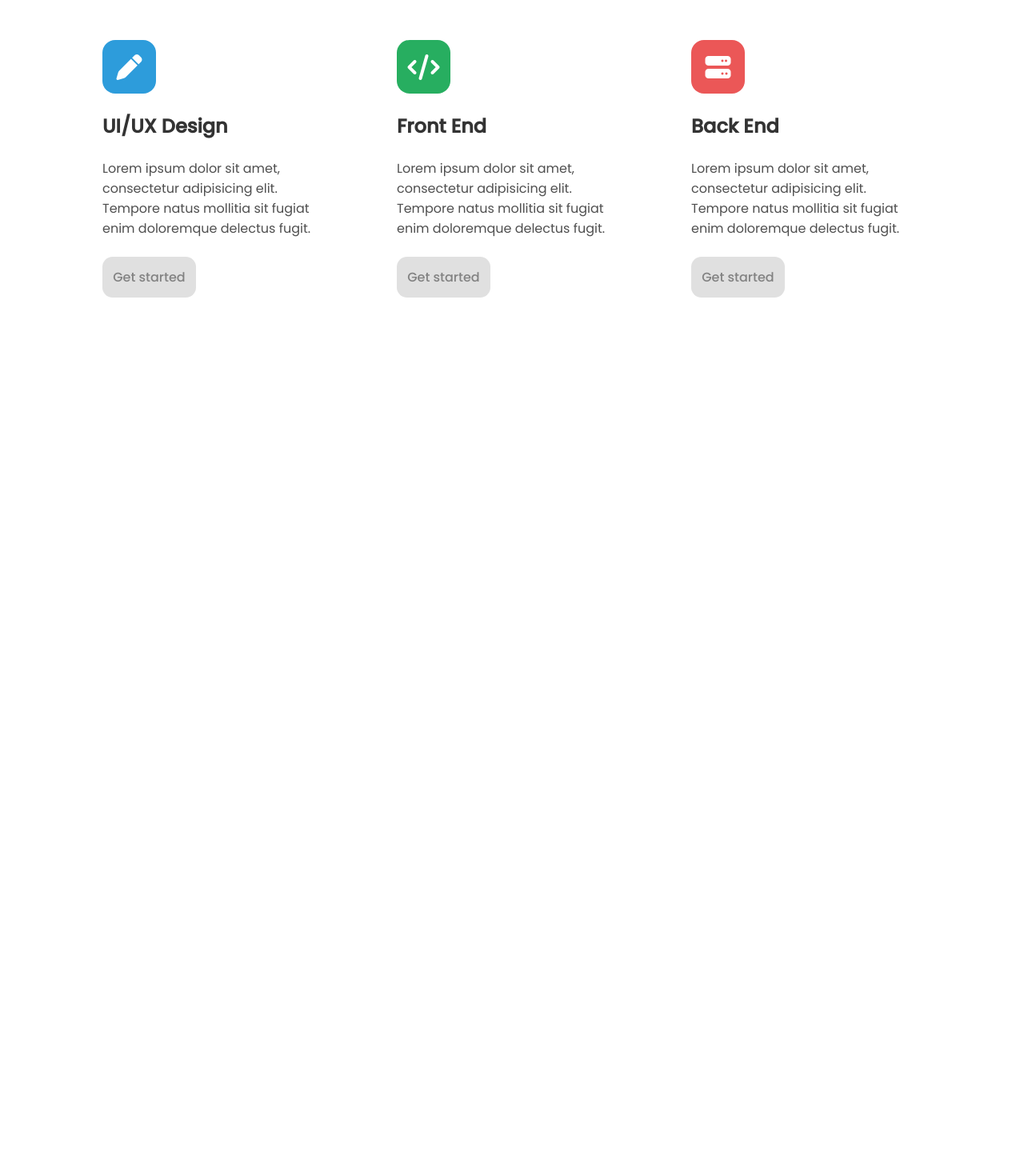
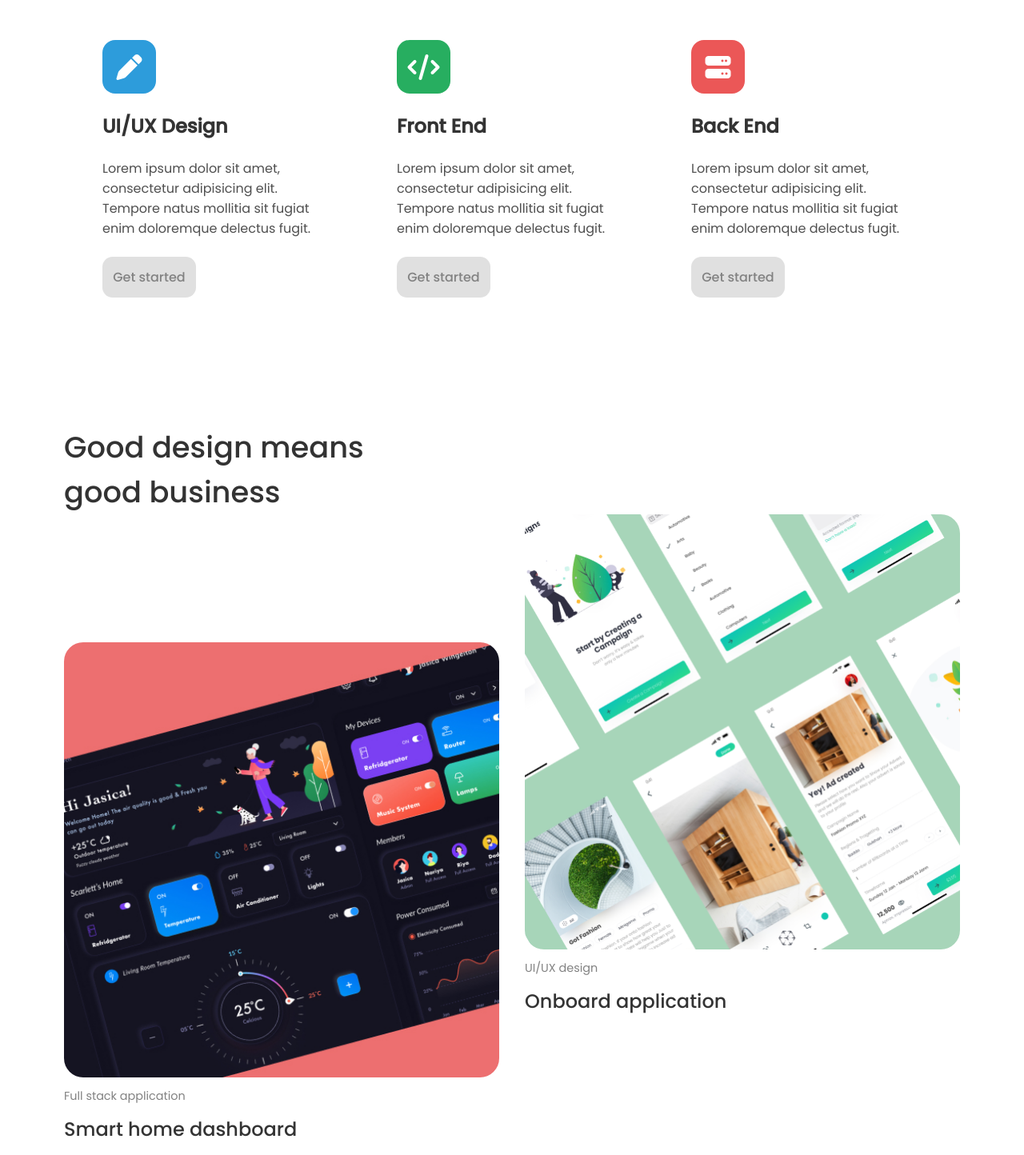
Before and after one commit to FlakoBB/edie-homepage, a plain HTML site: page index.html in a window 1280 px wide. Shown: the part 1356-2800 px from the top of the page at 80% size. Before the commit the page ends 1855 px from the top, so only its background shows below. Drawn offline with Linux system fonts and the light colour scheme.

Commit message:
our works section completed

```diff
--- a/css/styles.css
+++ b/css/styles.css
@@ -237,3 +237,80 @@ body {
   background-color: var(--blue2);
   color: #FFF;
 }
+
+.business {
+  display: flex;
+  flex-direction: column;
+  align-items: stretch;
+  justify-content: center;
+  padding: 2rem;
+}
+
+.business__title {
+  width: 28rem;
+  font-size: 2.3rem;
+  font-weight: 500;
+}
+
+.business__main-content {
+  display: grid;
+  grid-template-columns: 1fr 1fr;
+  gap: 2rem;
+}
+
+.business__main-content > :nth-child(odd) {
+  margin-top: 10rem;
+}
+
+.project {
+  display: flex;
+  flex-direction: column;
+  align-items: flex-start;
+  justify-content: flex-start;
+  min-width: 34rem;
+  min-height: 40rem;
+}
+
+.project__image {
+  width: 100%;
+  height: 34rem;
+  border-radius: 1.5rem;
+  overflow: hidden;
+}
+
+.project__image img {
+  width: 100%;
+  height: 100%;
+  object-fit: cover;
+}
+
+.project__type {
+  margin: .8rem 0;
+  font-size: .9rem;
+  font-weight: 300;
+  color: var(--gray3);
+}
+
+.project__name {
+  font-size: 1.5rem;
+  font-weight: 500;
+}
+
+.business__see-more {
+  align-self: flex-end;
+  font-size: 1.5rem;
+  font-weight: 500;
+  color: var(--blue2);
+  user-select: none;
+  cursor: pointer;
+}
+
+.business__see-more:hover {
+  color: #7dbee4;
+}
+
+.business__see-more > :first-child {
+  margin-left: .8rem;
+  font-size: 1rem;
+  color: inherit;
+}
--- a/index.html
+++ b/index.html
@@ -68,5 +68,39 @@
       </article>
     </div>
   </section>
+  <section id="business" class="business">
+    <h2 class="business__title">Good design means good business</h2>
+    <div class="business__main-content">
+      <article class="project">
+        <figure class="project__image">
+          <img src="./images/smarthome.jpg" alt="Project Image">
+        </figure>
+        <span class="project__type">Full stack application</span>
+        <h3 class="project__name">Smart home dashboard</h3>
+      </article>
+      <article class="project">
+        <figure class="project__image">
+          <img src="./images/onboard.png" alt="Project Image">
+        </figure>
+        <span class="project__type">UI/UX design</span>
+        <h3 class="project__name">Onboard application</h3>
+      </article>
+      <article class="project">
+        <figure class="project__image">
+          <img src="./images/booking.png" alt="Project Image">
+        </figure>
+        <span class="project__type">Mobile application</span>
+        <h3 class="project__name">Booking system</h3>
+      </article>
+      <article class="project">
+        <figure class="project__image">
+          <img src="./images/juice-product.png" alt="Project Image">
+        </figure>
+        <span class="project__type">Front End application</span>
+        <h3 class="project__name">Juice product homepage</h3>
+      </article>
+    </div>
+    <span class="business__see-more">see more <i class="fa-solid fa-arrow-right"></i></span>
+  </section>
 </body>
 </html>
```
Also changed, not shown: images/booking.png (added), images/juice-product.png (added), images/onboard.png (added), images/smarthome.jpg (added).
